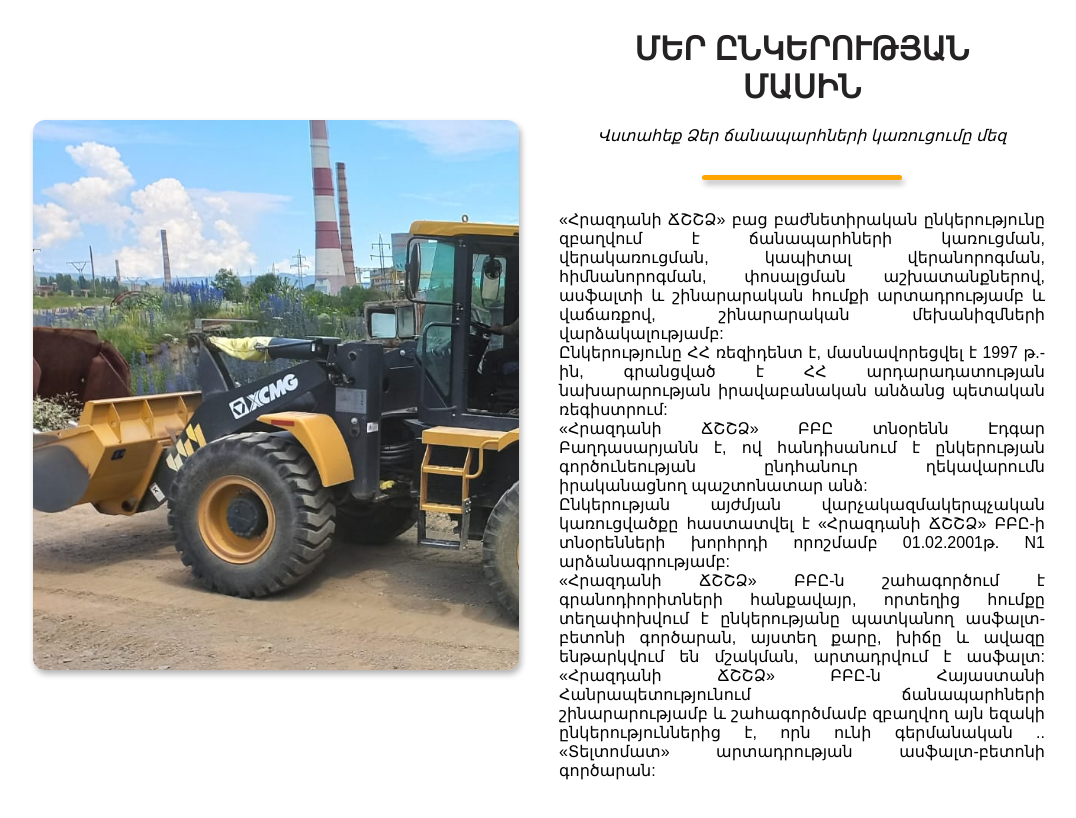
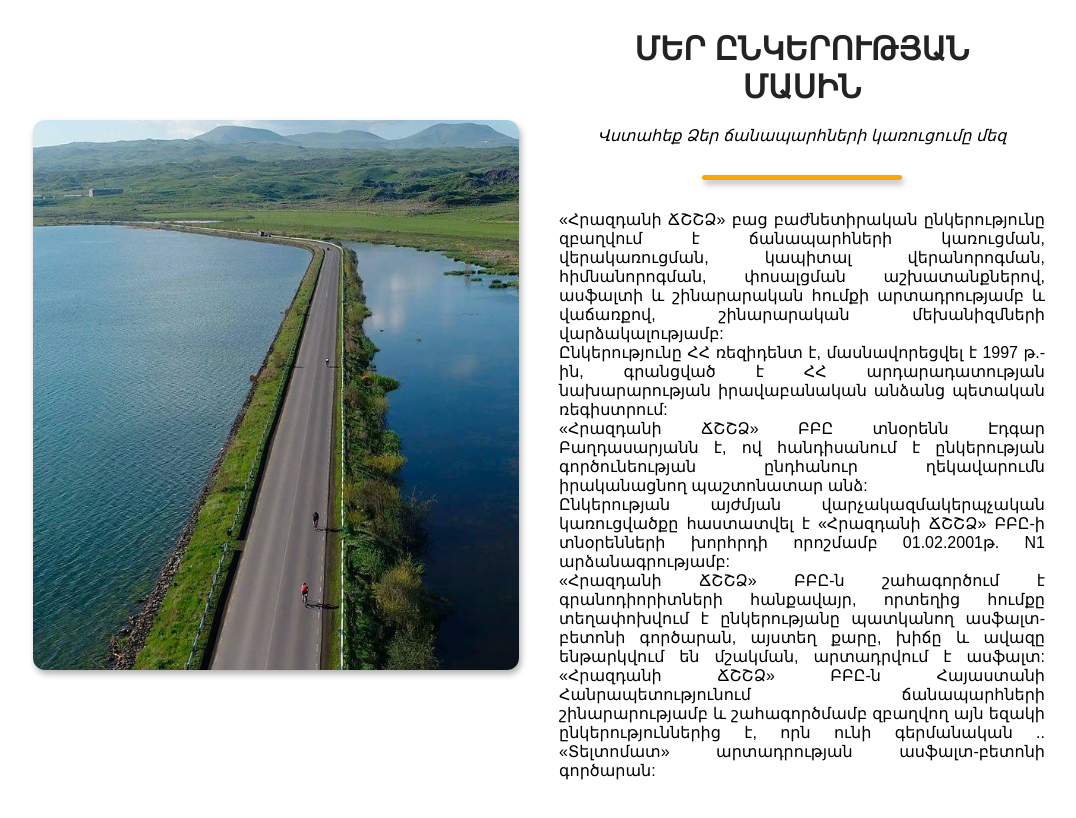
Before and after one commit to EnergySchoolInternship/energyschoolinternship.github.io, a plain HTML site: page index.html in a window 1280 px wide. Shown: the part 900-1718 px from the top of the page, without its empty margins (101-1177 px from the left). Drawn offline with nearby package versions, Linux system fonts and the light colour scheme.

Commit message:
Update style.css

```diff
--- a/css/style.css
+++ b/css/style.css
@@ -116,9 +116,9 @@ nav{
 .about-img{
     width: 45%;
     height: 550px;
-    background-image: url("../image/traktor.jpg");
+    background-image: url("../image/sevan.jpg");
     background-size: cover;
-    background-position: left center;
+    background-position: 20% 10%;
     margin:20px;
     border-radius: 12px;
     box-shadow: 2px 4px 6px rgb(176, 176, 176);
```
